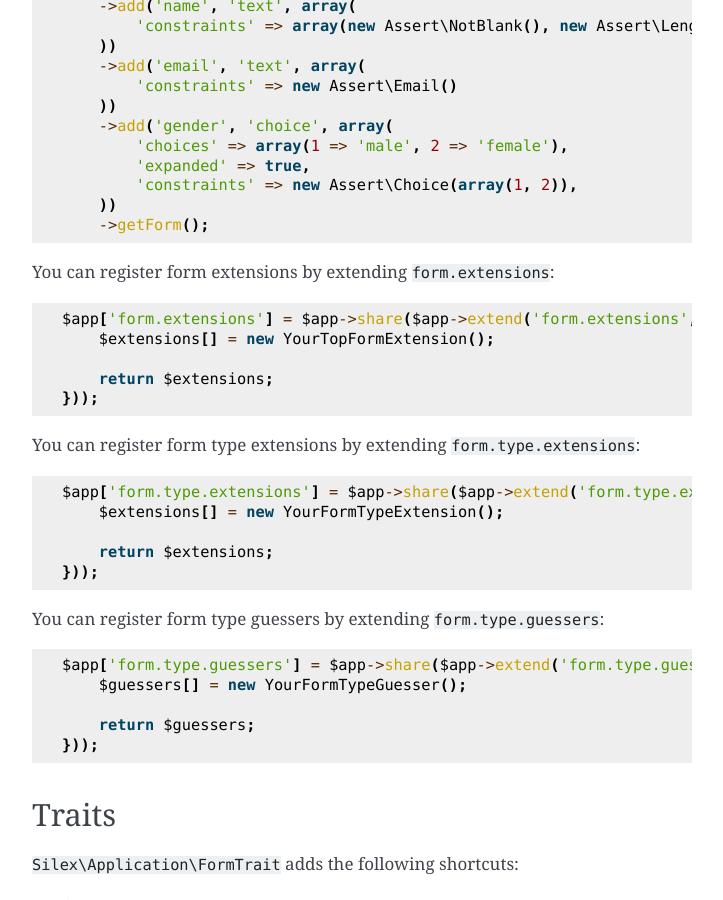
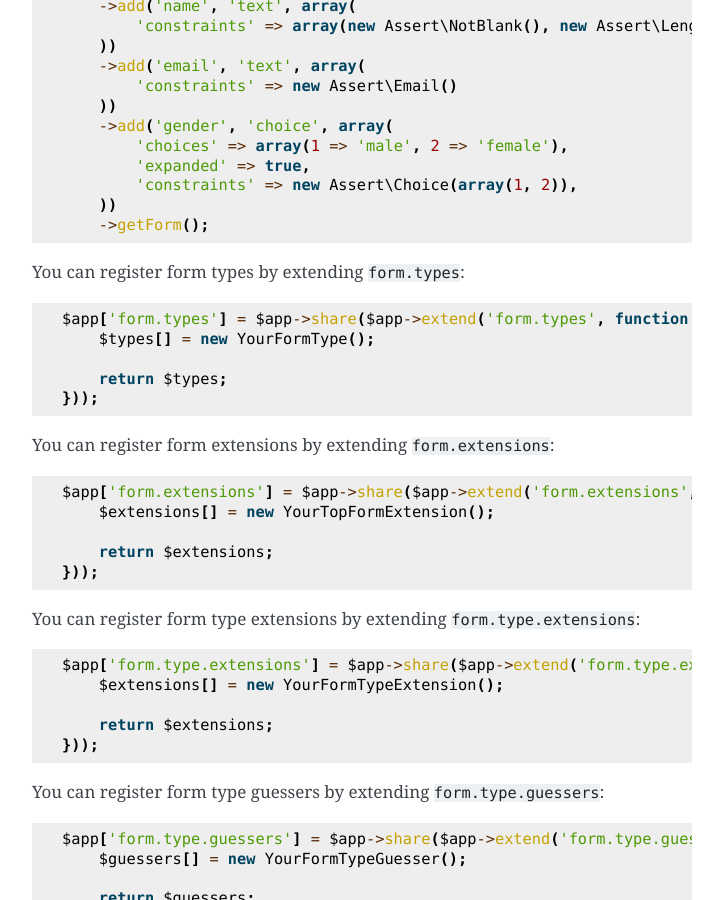
Before and after one commit to silexphp/Silex, a Sphinx documentation site: the page built from doc/providers/form.rst, in a window 1280 px wide and 900 px high, scrolled down 3057 px. Shown: the whole window, without its empty margins (388-1111 px from the left). Built offline with Sphinx 7.4.7, drawn with Linux system fonts in a browser that asks for light colours.

Commit message:
updated docs and changelog

```diff
--- a/doc/changelog.rst
+++ b/doc/changelog.rst
@@ -4,7 +4,7 @@ Changelog
 1.2.2 (2014-XX-XX)
 ------------------
 
-* n/a
+* added form.types to the Form provider
 
 1.2.1 (2014-07-01)
 ------------------
--- a/doc/providers/form.rst
+++ b/doc/providers/form.rst
@@ -166,6 +166,14 @@ form by adding constraints on the fields::
         ))
         ->getForm();
 
+You can register form types by extending ``form.types``::
+
+    $app['form.types'] = $app->share($app->extend('form.types', function ($types) use ($app) {
+        $types[] = new YourFormType();
+
+        return $types;
+    }));
+
 You can register form extensions by extending ``form.extensions``::
 
     $app['form.extensions'] = $app->share($app->extend('form.extensions', function ($extensions) use ($app) {
```
